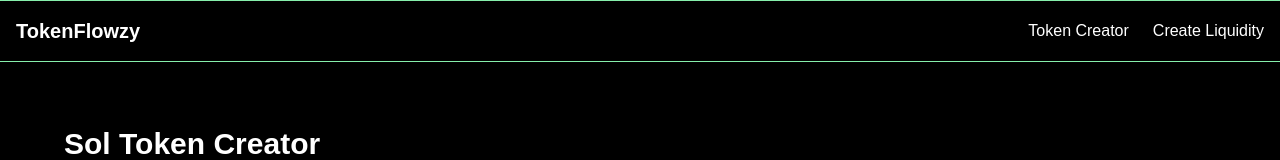
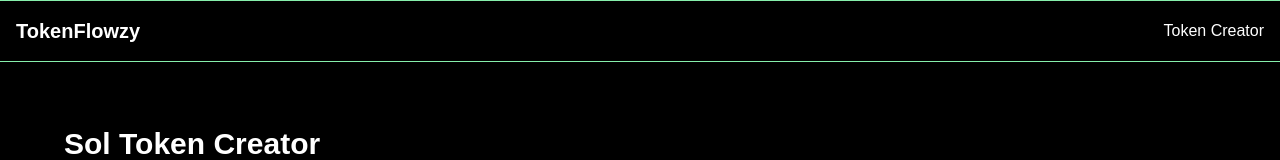
Before and after one commit to peter-sp-1/tokenflowzy, a React (Vite) app: page / in a window 1280 px wide. Shown: the top 160 px of the page. Built offline with nearby package versions, Linux system fonts and the light colour scheme.

Commit message:
rm liquidity

```diff
--- a/src/components/Header.tsx
+++ b/src/components/Header.tsx
@@ -16,12 +16,6 @@
             >
               Token Creator
             </Link>
-            <Link
-              to="/create-liquidity"
-              className="hover:text-green-300 transition-colors"
-            >
-              Create Liquidity
-            </Link>
           </nav>
         </div>
       </div>
--- a/src/components/TokenInfoForm.tsx
+++ b/src/components/TokenInfoForm.tsx
@@ -1,5 +1,6 @@
 import React from "react";
 import { motion } from "framer-motion";
+import { useNavigate } from "react-router-dom";
 import {
   FiFileText,
   FiHash,
@@ -37,6 +38,8 @@
   onDescriptionChange,
   onImageChange,
 }) => {
+  const navigate = useNavigate();
+
   const containerVariants = {
     hidden: { opacity: 0, y: 20 },
     visible: {
@@ -59,6 +62,11 @@
     },
   };
 
+  const handleSubmit = (e: React.FormEvent) => {
+    e.preventDefault();
+    navigate("/");
+  };
+
   return (
     <div className="relative text-white flex items-center justify-center px-4 sm:px-0">
       <motion.div
@@ -67,7 +75,7 @@
         initial="hidden"
         animate="visible"
       >
-        <form className="space-y-4 sm:space-y-6">
+        <form className="space-y-4 sm:space-y-6" onSubmit={handleSubmit}>
           <motion.div variants={inputVariants} className="space-y-2">
             <div className="relative bg-transparent">
               <FiFileText
```
